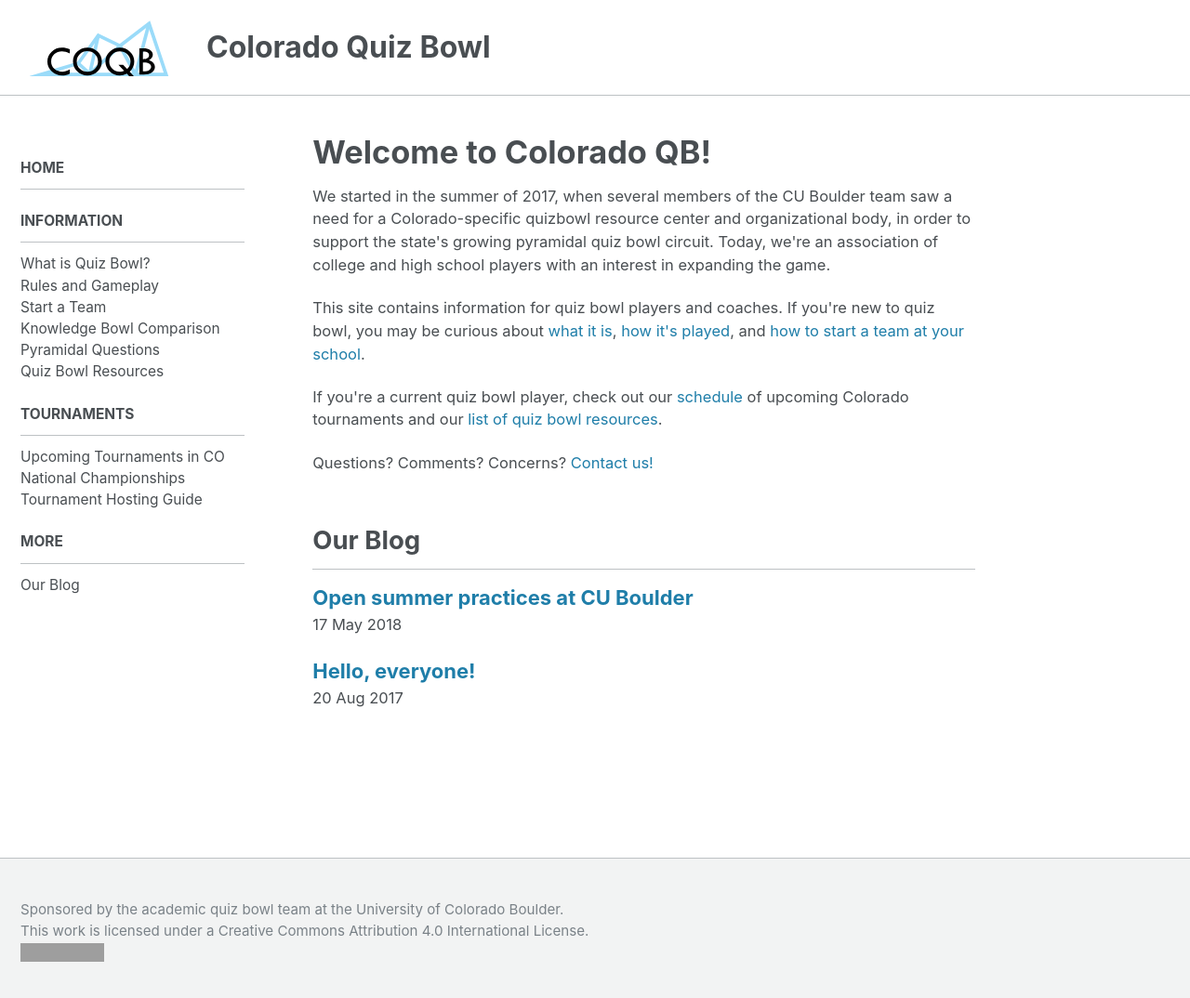
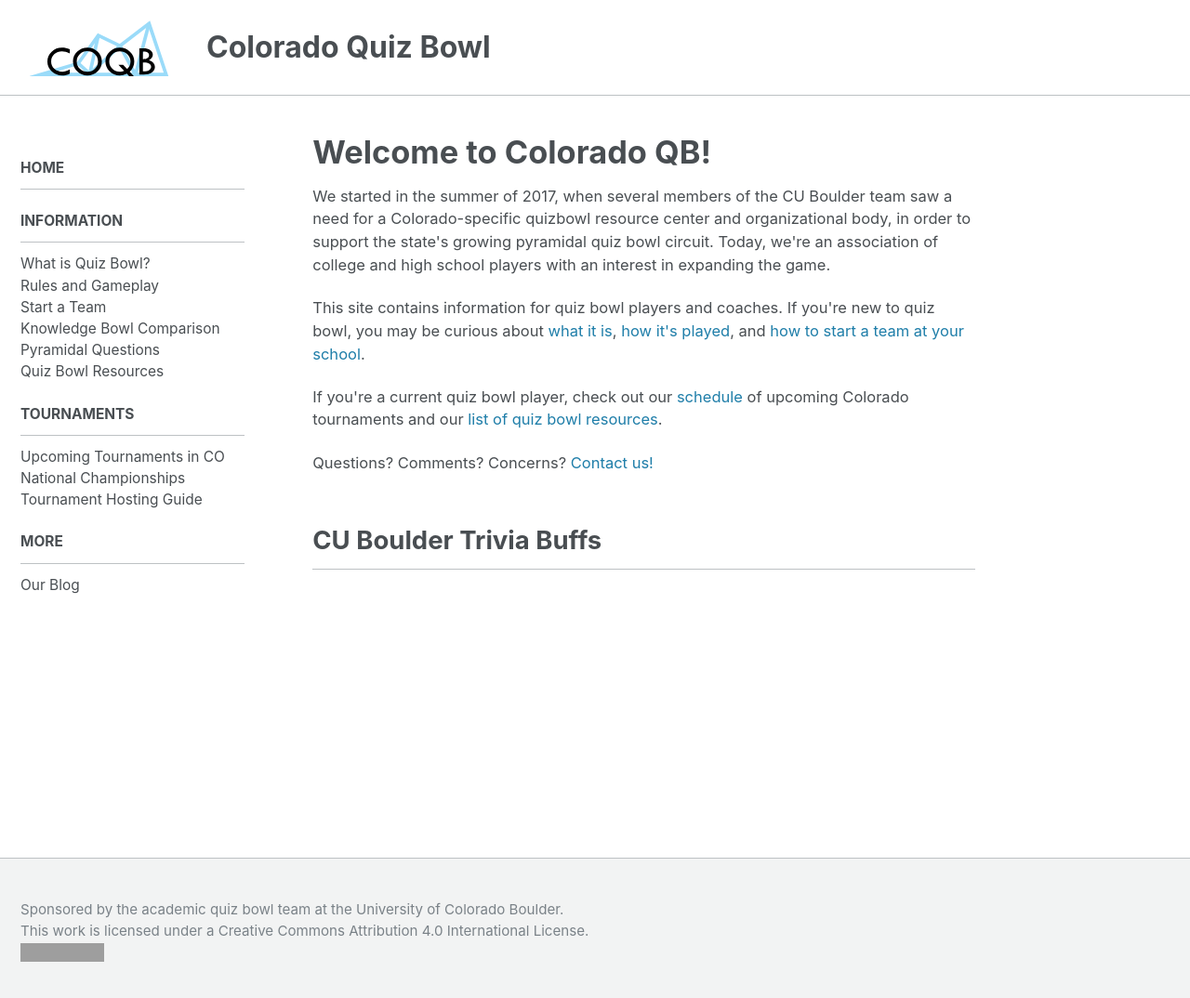
Before and after one commit to matt2718/colorado-qb, a Jekyll site: the page built from index.html, in a window 1280 px wide and 1080 px high. Shown: the top 1074 px of the window at 93% size. Built offline with Jekyll 4.4.1, drawn with Linux system fonts in a browser that asks for light colours; the list of posts is cut into pages by our own code; grey boxes are pictures that could not be loaded.

Commit message:
Update index.html

```diff
--- a/index.html
+++ b/index.html
@@ -28,9 +28,9 @@
   Questions? Comments? Concerns? <a href="/more/contact">Contact us!</a>
 </p>
 
-<h2>Our Blog</h2>
-{% for post in site.posts %}
-<b><a href="{{ post.url }}">{{ post.title }}</a></b>
-<br />
-<p>{{post.date | date_to_string}}</p>
-{% endfor %}
+<h2>CU Boulder Trivia Buffs</h2>
+
+<p>
+
+
+</p>
```
